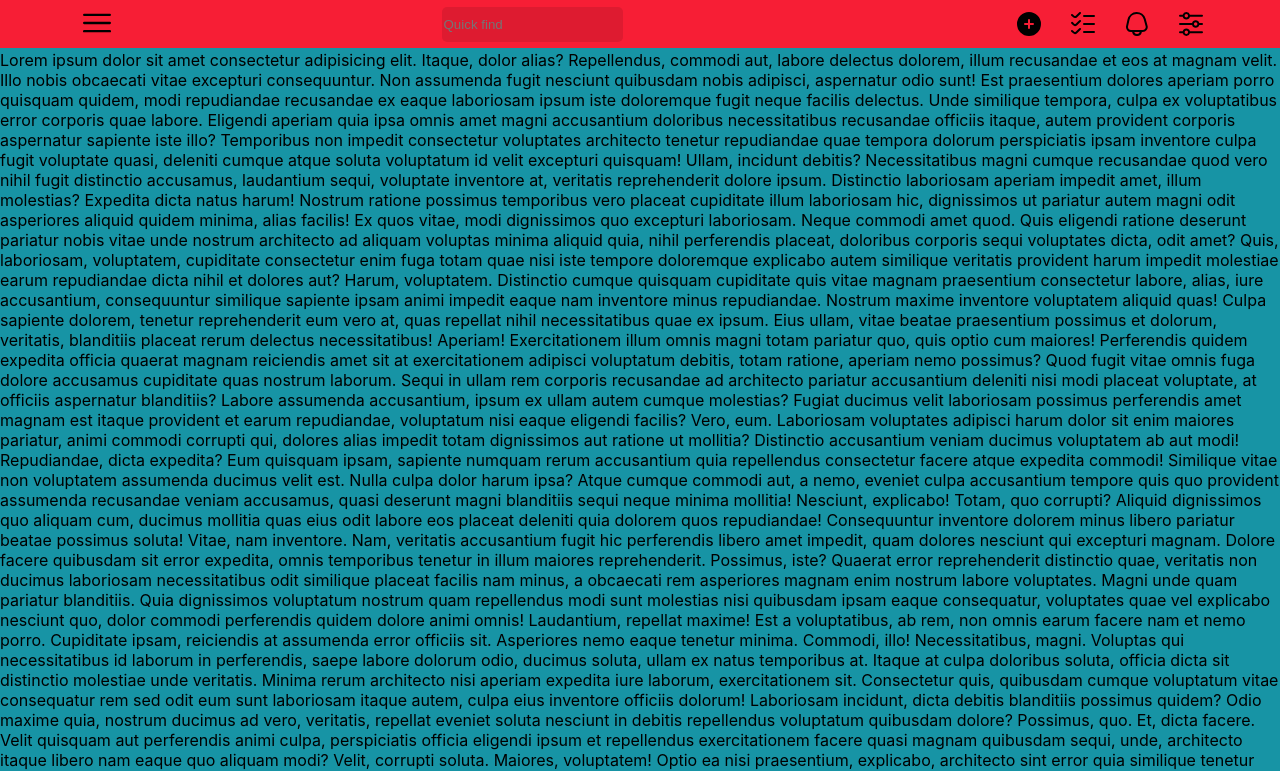
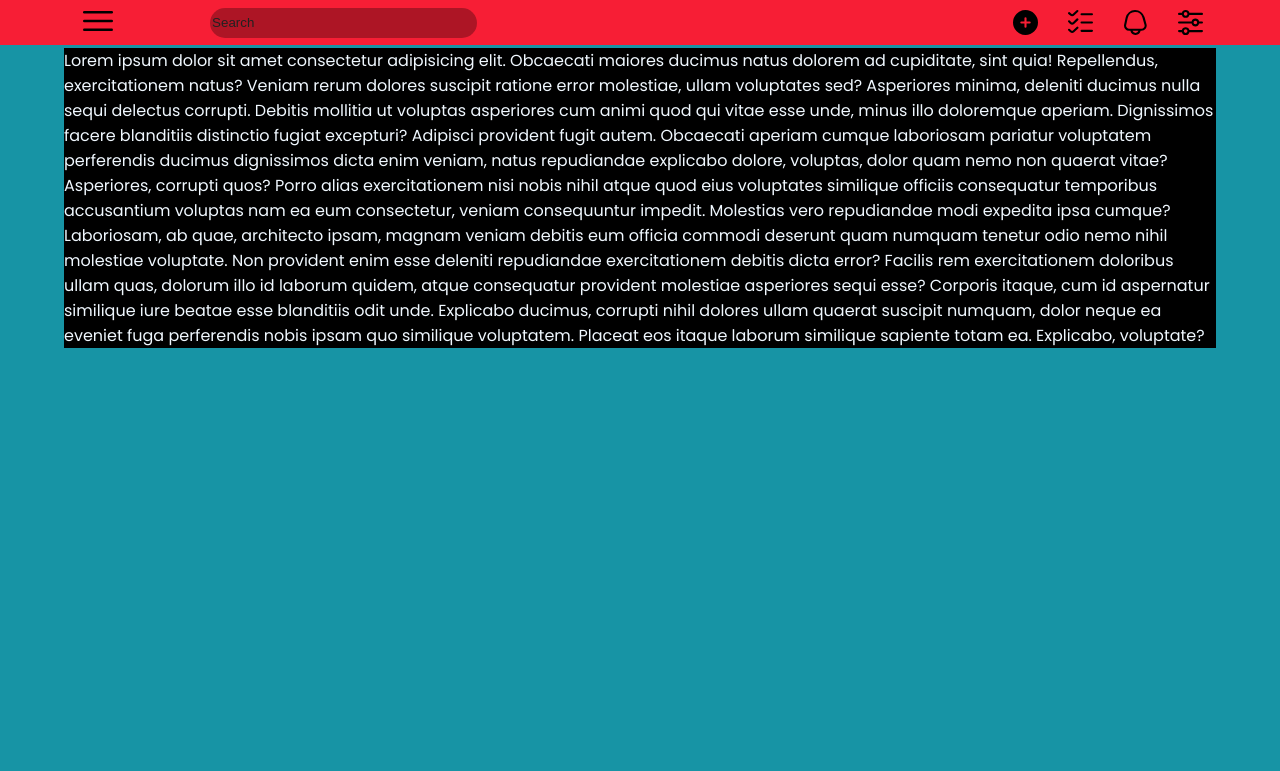
Before and after one commit to MXMUK/to_do_list, a React (Create React App) app: page / in a window 1280 px wide. Shown: the top 771 px of the page. Built offline with nearby package versions, Linux system fonts and the light colour scheme.

Commit message:
fixed menu animation & header

```diff
--- a/public/index.html
+++ b/public/index.html
@@ -1,8 +1,9 @@
 <!DOCTYPE html>
 <html lang="en">
   <head>
+
     <meta charset="utf-8" />
-    <link rel="icon" href="%PUBLIC_URL%/favicon.ico" />
+
     <meta name="viewport" content="width=device-width, initial-scale=1" />
     <meta name="theme-color" content="#000000" />
     <meta
@@ -19,43 +20,21 @@
       Notice the use of %PUBLIC_URL% in the tags above.
       It will be replaced with the URL of the `public` folder during the build.
       Only files inside the `public` folder can be referenced from the HTML.
+    -->
+    <link rel="stylesheet" href="style.css">
+    <title>TODO</title>
 
-      Unlike "/favicon.ico" or "favicon.ico", "%PUBLIC_URL%/favicon.ico" will
-      work correctly both with client-side routing and a non-root public URL.
-      Learn how to configure a non-root public URL by running `npm run build`.
-    -->
-    <title>TODO</title>
-    <style>
-      *,
-      *::before,
-      *::after{
-          box-sizing: border-box;
-      }
+    <!--STYLES-->
+    <link rel="preconnect" href="https://fonts.googleapis.com">
+    <link rel="preconnect" href="https://fonts.gstatic.com" crossorigin>
+    <link href="https://fonts.googleapis.com/css2?family=Poppins:wght@300;400;500;700&display=swap" rel="stylesheet">
+    <!--STYLES-->
 
-      body{
-          background-color: #1794A5;
-          overflow: scroll;
-          overflow-x: hidden;
-      }
-      ::-webkit-scrollbar{
-        width: 0px;
-      }
-  </style>
+
   </head>
   <body>
 
     <noscript>You need to enable JavaScript to run this app.</noscript>
     <div id="root"></div>
-    <!--
-      This HTML file is a template.
-      If you open it directly in the browser, you will see an empty page.
-
-      You can add webfonts, meta tags, or analytics to this file.
-      The build step will place the bundled scripts into the <body> tag.
-
-      To begin the development, run `npm start` or `yarn start`.
-      To create a production bundle, use `npm run build` or `yarn build`.
-    -->
-
   </body>
 </html>
--- /dev/null
+++ b/public/style.css
@@ -0,0 +1,16 @@
+
+
+*,
+*::before,
+*::after{
+    box-sizing: border-box;
+}
+
+body{
+    background-color: #1794A5;
+    overflow: scroll;
+    overflow-x: hidden;
+}
+::-webkit-scrollbar{
+  width: 0px;
+}
--- a/src/App.js
+++ b/src/App.js
@@ -1,14 +1,20 @@
 import Header from "./components/Header/Header";
 import Article from "./components/Article/Article";
 
+import Menu from './components/menu/Menu.jsx'
+
+import React, { useState } from 'react'
+
 
 function App() {
+
+  const [menuActive, setMenuActive] = useState(false);
+
   return (
     <div className="wrapper">
-      <div className="box">
-        <Header />
-        <Article />
-      </div>
+      <Header active = {menuActive} setActive={setMenuActive}/>
+      <Menu active={menuActive} setActive={setMenuActive}/>
+      <Article active={menuActive} setActive={setMenuActive}/>
     </div>
   );
 }
--- a/src/components/Article/Article.jsx
+++ b/src/components/Article/Article.jsx
@@ -1,62 +1,21 @@
 import React from 'react'
-import styles from "./Article.module.scss"
-import Header from "./../Header/Header.jsx"
 
-function Article() {
+import './Article_module.scss'
 
-
-
+function Article({active}) {
   return (
-    <div className={styles.article}>
-      <div className={styles.wrapper}>
-        {/*
-
-        <div className={styles.main}>
-          <div className={styles.item}>fdsf</div>
-          <div className={styles.item}>sdfsdf</div>
+    <div className='article'>
+        <div className={active ? 'wrapper smaller' : 'wrapper'}>
+            <div className="main">
+                Lorem ipsum dolor sit amet consectetur adipisicing elit. Obcaecati maiores ducimus natus dolorem ad cupiditate, sint quia! Repellendus, exercitationem natus? Veniam rerum dolores suscipit ratione error molestiae, ullam voluptates sed?
+                Asperiores minima, deleniti ducimus nulla sequi delectus corrupti. Debitis mollitia ut voluptas asperiores cum animi quod qui vitae esse unde, minus illo doloremque aperiam. Dignissimos facere blanditiis distinctio fugiat excepturi?
+                Adipisci provident fugit autem. Obcaecati aperiam cumque laboriosam pariatur voluptatem perferendis ducimus dignissimos dicta enim veniam, natus repudiandae explicabo dolore, voluptas, dolor quam nemo non quaerat vitae? Asperiores, corrupti quos?
+                Porro alias exercitationem nisi nobis nihil atque quod eius voluptates similique officiis consequatur temporibus accusantium voluptas nam ea eum consectetur, veniam consequuntur impedit. Molestias vero repudiandae modi expedita ipsa cumque?
+                Laboriosam, ab quae, architecto ipsam, magnam veniam debitis eum officia commodi deserunt quam numquam tenetur odio nemo nihil molestiae voluptate. Non provident enim esse deleniti repudiandae exercitationem debitis dicta error?
+                Facilis rem exercitationem doloribus ullam quas, dolorum illo id laborum quidem, atque consequatur provident molestiae asperiores sequi esse? Corporis itaque, cum id aspernatur similique iure beatae esse blanditiis odit unde.
+                Explicabo ducimus, corrupti nihil dolores ullam quaerat suscipit numquam, dolor neque ea eveniet fuga perferendis nobis ipsam quo similique voluptatem. Placeat eos itaque laborum similique sapiente totam ea. Explicabo, voluptate?
+            </div>
         </div>
-
-        */}
-        Lorem ipsum dolor sit amet consectetur adipisicing elit. Itaque, dolor alias? Repellendus, commodi aut, labore delectus dolorem, illum recusandae et eos at magnam velit. Illo nobis obcaecati vitae excepturi consequuntur.
-        Non assumenda fugit nesciunt quibusdam nobis adipisci, aspernatur odio sunt! Est praesentium dolores aperiam porro quisquam quidem, modi repudiandae recusandae ex eaque laboriosam ipsum iste doloremque fugit neque facilis delectus.
-        Unde similique tempora, culpa ex voluptatibus error corporis quae labore. Eligendi aperiam quia ipsa omnis amet magni accusantium doloribus necessitatibus recusandae officiis itaque, autem provident corporis aspernatur sapiente iste illo?
-        Temporibus non impedit consectetur voluptates architecto tenetur repudiandae quae tempora dolorum perspiciatis ipsam inventore culpa fugit voluptate quasi, deleniti cumque atque soluta voluptatum id velit excepturi quisquam! Ullam, incidunt debitis?
-        Necessitatibus magni cumque recusandae quod vero nihil fugit distinctio accusamus, laudantium sequi, voluptate inventore at, veritatis reprehenderit dolore ipsum. Distinctio laboriosam aperiam impedit amet, illum molestias? Expedita dicta natus harum!
-        Nostrum ratione possimus temporibus vero placeat cupiditate illum laboriosam hic, dignissimos ut pariatur autem magni odit asperiores aliquid quidem minima, alias facilis! Ex quos vitae, modi dignissimos quo excepturi laboriosam.
-        Neque commodi amet quod. Quis eligendi ratione deserunt pariatur nobis vitae unde nostrum architecto ad aliquam voluptas minima aliquid quia, nihil perferendis placeat, doloribus corporis sequi voluptates dicta, odit amet?
-        Quis, laboriosam, voluptatem, cupiditate consectetur enim fuga totam quae nisi iste tempore doloremque explicabo autem similique veritatis provident harum impedit molestiae earum repudiandae dicta nihil et dolores aut? Harum, voluptatem.
-        Distinctio cumque quisquam cupiditate quis vitae magnam praesentium consectetur labore, alias, iure accusantium, consequuntur similique sapiente ipsam animi impedit eaque nam inventore minus repudiandae. Nostrum maxime inventore voluptatem aliquid quas!
-        Culpa sapiente dolorem, tenetur reprehenderit eum vero at, quas repellat nihil necessitatibus quae ex ipsum. Eius ullam, vitae beatae praesentium possimus et dolorum, veritatis, blanditiis placeat rerum delectus necessitatibus! Aperiam!
-        Exercitationem illum omnis magni totam pariatur quo, quis optio cum maiores! Perferendis quidem expedita officia quaerat magnam reiciendis amet sit at exercitationem adipisci voluptatum debitis, totam ratione, aperiam nemo possimus?
-        Quod fugit vitae omnis fuga dolore accusamus cupiditate quas nostrum laborum. Sequi in ullam rem corporis recusandae ad architecto pariatur accusantium deleniti nisi modi placeat voluptate, at officiis aspernatur blanditiis?
-        Labore assumenda accusantium, ipsum ex ullam autem cumque molestias? Fugiat ducimus velit laboriosam possimus perferendis amet magnam est itaque provident et earum repudiandae, voluptatum nisi eaque eligendi facilis? Vero, eum.
-        Laboriosam voluptates adipisci harum dolor sit enim maiores pariatur, animi commodi corrupti qui, dolores alias impedit totam dignissimos aut ratione ut mollitia? Distinctio accusantium veniam ducimus voluptatem ab aut modi!
-        Repudiandae, dicta expedita? Eum quisquam ipsam, sapiente numquam rerum accusantium quia repellendus consectetur facere atque expedita commodi! Similique vitae non voluptatem assumenda ducimus velit est. Nulla culpa dolor harum ipsa?
-        Atque cumque commodi aut, a nemo, eveniet culpa accusantium tempore quis quo provident assumenda recusandae veniam accusamus, quasi deserunt magni blanditiis sequi neque minima mollitia! Nesciunt, explicabo! Totam, quo corrupti?
-        Aliquid dignissimos quo aliquam cum, ducimus mollitia quas eius odit labore eos placeat deleniti quia dolorem quos repudiandae! Consequuntur inventore dolorem minus libero pariatur beatae possimus soluta! Vitae, nam inventore.
-        Nam, veritatis accusantium fugit hic perferendis libero amet impedit, quam dolores nesciunt qui excepturi magnam. Dolore facere quibusdam sit error expedita, omnis temporibus tenetur in illum maiores reprehenderit. Possimus, iste?
-        Quaerat error reprehenderit distinctio quae, veritatis non ducimus laboriosam necessitatibus odit similique placeat facilis nam minus, a obcaecati rem asperiores magnam enim nostrum labore voluptates. Magni unde quam pariatur blanditiis.
-        Quia dignissimos voluptatum nostrum quam repellendus modi sunt molestias nisi quibusdam ipsam eaque consequatur, voluptates quae vel explicabo nesciunt quo, dolor commodi perferendis quidem dolore animi omnis! Laudantium, repellat maxime!
-        Est a voluptatibus, ab rem, non omnis earum facere nam et nemo porro. Cupiditate ipsam, reiciendis at assumenda error officiis sit. Asperiores nemo eaque tenetur minima. Commodi, illo! Necessitatibus, magni.
-        Voluptas qui necessitatibus id laborum in perferendis, saepe labore dolorum odio, ducimus soluta, ullam ex natus temporibus at. Itaque at culpa doloribus soluta, officia dicta sit distinctio molestiae unde veritatis.
-        Minima rerum architecto nisi aperiam expedita iure laborum, exercitationem sit. Consectetur quis, quibusdam cumque voluptatum vitae consequatur rem sed odit eum sunt laboriosam itaque autem, culpa eius inventore officiis dolorum!
-        Laboriosam incidunt, dicta debitis blanditiis possimus quidem? Odio maxime quia, nostrum ducimus ad vero, veritatis, repellat eveniet soluta nesciunt in debitis repellendus voluptatum quibusdam dolore? Possimus, quo. Et, dicta facere.
-        Velit quisquam aut perferendis animi culpa, perspiciatis officia eligendi ipsum et repellendus exercitationem facere quasi magnam quibusdam sequi, unde, architecto itaque libero nam eaque quo aliquam modi? Velit, corrupti soluta.
-        Maiores, voluptatem! Optio ea nisi praesentium, explicabo, architecto sint error quia similique tenetur laborum sequi ex consequatur dolorum corrupti, magnam eum corporis! Architecto reiciendis, iure culpa explicabo nulla possimus facere.
-        Minima sint, nemo tenetur quo omnis laborum impedit doloremque saepe, quisquam maxime, nihil natus? Nam ut magni blanditiis quis deserunt molestias optio esse ipsam, consequatur odit vero cum nostrum nobis?
-        Ab consectetur accusantium, quidem maiores assumenda amet pariatur sed nesciunt consequatur incidunt tempora, autem esse? Nihil numquam reiciendis iure illum illo veritatis, quaerat veniam voluptas nesciunt sunt dolor totam temporibus?
-        Quos omnis labore excepturi ducimus ea ab architecto molestiae at, pariatur rerum, iusto quis rem facilis assumenda. Sequi, consequatur. Consequatur delectus corrupti, beatae numquam cumque quis amet tenetur debitis culpa!
-        Animi maxime tenetur vitae quas deserunt ab itaque corporis hic alias facere cum autem ut facilis consectetur similique quibusdam beatae et iure veritatis fugit labore fuga, placeat excepturi? Atque, commodi.
-        Fuga sit mollitia quidem? Ex facilis nobis ipsa velit minus aliquam ut odio laudantium ad nulla incidunt cupiditate iure atque perferendis rem nihil et, explicabo vitae expedita placeat saepe facere!
-        Debitis ipsum quos repellat doloribus, reiciendis necessitatibus aliquam numquam quibusdam sapiente rem maiores hic explicabo ullam minima sunt dignissimos sed illum! Aspernatur voluptate ratione eaque pariatur quia numquam, molestias at?
-        Ad laborum veniam accusamus ea fuga, itaque totam excepturi, corporis illum quis quidem ut dolore dicta nobis. Explicabo nisi suscipit, quas quibusdam, sunt officia nulla perferendis mollitia, laboriosam eligendi illo.
-        Nam dolores molestias pariatur, modi suscipit ea quisquam. Cupiditate, adipisci dicta est nostrum ea quidem! Distinctio eum deleniti explicabo. Perspiciatis quis minima facilis sint nemo, explicabo excepturi dolore obcaecati distinctio!
-        Autem hic quo, dolor, ab ea illum pariatur dolore vitae laborum, dignissimos perferendis eos saepe in accusamus nisi. Autem placeat ad delectus omnis facere cumque ex veritatis numquam rerum aliquam.
-        Nobis reprehenderit repudiandae, quisquam, libero ratione odit assumenda necessitatibus laudantium voluptatem minima recusandae quasi. Iste distinctio velit harum laboriosam nihil odit officiis doloribus tempore ipsum, vitae dignissimos, atque accusamus nemo.
-        Aperiam animi quaerat officia quos, rem amet eligendi laudantium aut blanditiis! Sequi voluptas modi maiores esse saepe sint harum adipisci, inventore fuga repudiandae placeat distinctio asperiores? Fugit ducimus quidem consequatur!
-        Iste, architecto. Itaque, sunt. Velit molestiae sequi itaque quidem quis distinctio pariatur soluta odio at repellat ratione impedit officiis beatae, fugit blanditiis voluptates commodi. Esse inventore voluptates dolores aperiam fugit.
-        Voluptatum officia veritatis ab delectus fugit consequatur explicabo porro beatae cum repellat eos repellendus quod perferendis doloremque, reprehenderit quos suscipit nobis quasi ipsa error deserunt cumque illum necessitatibus earum. Architecto.
-      </div>
     </div>
   )
 }
--- a/src/components/Article/Article.module.scss
+++ b/src/components/Article/Article_module.scss
@@ -1,8 +1,10 @@
 .article{
+    font-family: 'Poppins', sans-serif;
     display: flex;
     justify-content: flex-end;
-    padding-top: 50px;
+    padding-top: 48px;
     overflow-y: visible;
+    color: aliceblue;
     /***************************************************************
     Scroll
     ****************************************************************/
@@ -21,9 +23,11 @@
         align-items: center;
         justify-content: center;
         width: 100%;
+        transition: all 0.4s;
         .main{
             display: flex;
-
+            margin: 0 5% 0 5%;
+            background-color: black;
             .item{
                 align-items: center; //vertical align in block
                 display: flex;
@@ -34,7 +38,7 @@
             }
         }
     }
-    .wrapper_smaller{
-        width: 80%;
+    .wrapper.smaller{
+        width: 77%;
     }
 }
--- a/src/components/Header/Header.jsx
+++ b/src/components/Header/Header.jsx
@@ -6,39 +6,41 @@ import bellImg from '../../assets/img/icons/header_panel/bell.svg'
 import settingsImg from '../../assets/img/icons/header_panel/settings.svg'
 import menuImg from '../../assets/img/icons/header_panel/menu.svg'
 
-import Menu from './menu/Menu.jsx'
 
 
 
-function Header() {
+function Header({active, setActive}) {
 
-  let [menuActive, setMenuActive] = useState(false);
 
   return (
     <div className={styles.header}>
       <div className={styles.wrapper}>
         <div className={styles.menu_space}>
-            <button className={styles.burger_button} onClick={() => setMenuActive(!menuActive)}>
-              <img src={menuImg} alt="menu" height='28'/>
+            <button className={styles.burger_button} onClick={() => setActive(!active)}>
+              <img src={menuImg} alt="menu" height='30'/>
 
             </button>
-            <Menu active={menuActive} setActive={setMenuActive}/>
+
         </div>
-        <div className={styles.form}>
-          <form className={styles.search_form}>
-            <input type="text" placeholder='Quick find' className={styles.search_input} onChange={(event) => console.log(event.target.value)}/>
-          </form>
+        <div className={styles.form_wrapper}>
+          <div className={styles.search_field}>
+            <input type="text" placeholder='Search'/>
+          </div>
         </div>
 
 
         <ul className={styles.panel}>
-            <li className={styles.panel_item}><img src={plusImg} alt="icon" height='24'/></li>
-            <li className={styles.panel_item}><img src={doneImg} alt="icon" height='24'/></li>
-            <li className={styles.panel_item}><img src={bellImg} alt="icon" height='24'/></li>
-            <li className={styles.panel_item}><img src={settingsImg} alt="icon" height='24'/></li>
+            <li className={styles.panel_item}><img src={plusImg} alt="icon" height='25'/></li>
+            <li className={styles.panel_item}><img src={doneImg} alt="icon" height='25'/></li>
+            <li className={styles.panel_item}><img src={bellImg} alt="icon" height='25'/></li>
+            <li className={styles.panel_item}><img src={settingsImg} alt="icon" height='25'/></li>
         </ul>
       </div>
+
+
+
     </div>
+
   )
 }
 
--- a/src/components/Header/Header.module.scss
+++ b/src/components/Header/Header.module.scss
@@ -1,54 +1,58 @@
 
 .header{
-
+    font-family: 'Poppins', sans-serif;
     background-color: #F71E35;
     position: fixed;
     width: 100vw;
 
     .wrapper{
-        display: flex;
-        align-items: center;
-        justify-content: space-between;
+        display: grid;
+        grid-template-columns: 2fr 11fr 2fr;
         margin: 0 6%;
 
+        .menu_space{
 
-        .menu_space{
             display: flex;
             .burger_button{
                 border: none;
-                text-align: center;
-                text-decoration: none;
                 cursor: pointer;
-                margin: 0;
                 background-color: transparent;
-                position: relative;
-
             }
 
 
         }
-        .form{
-            .search_form{
-
-                margin: 0 20px 0;
-                > input{
-                    height: 35px;
-                    width: 100%;
+        .form_wrapper{
+            display: flex;
+            align-items: center;
+            .search_field{
+                width: 100%;
+                >input{
                     border: none;
-                    border-radius: 5px;
-                    background-color: rgba(0, 0, 0, 0.1);
+                    height: 30px;
+                    width: 20em;
+                    border-radius: 15px;
+                    outline: none;
+                    background: rgba( 0,0,0,.3);
                 }
-
+                >input::placeholder{
+                    color: #222;
+                    transition: color 0.3 ease;
+                }
             }
         }
 
         .panel{
-           margin: 0;
+            display: flex;
+            margin-top: 10px;
+            margin-bottom: 10px;
+            justify-content: flex-end;
+            .panel_item{
+                display: flex;
+                margin-left: 30px;
+                align-items: center;
+                list-style: none;
 
 
-            .panel_item{
-                display: inline-block;
-                margin: 12px 0px 8px 30px;
                 cursor: pointer;
             }
         }
--- a/src/components/Header/menu/menu.styles.scss
+++ b/src/components/menu/Menu.styles.scss
@@ -1,8 +1,9 @@
  .menu{
+    font-family: 'Poppins', sans-serif;
     position: fixed;
     width: 100vw;
     height:100%;
-     top: 47.5px;
+    top: 45px;
     left: 0;
     transform: translateX(-100%);
     transition: all 0.4s;
```
Also changed, not shown: src/components/menu/Menu.jsx (renamed from src/components/Header/menu/Menu.jsx, +6 -4 lines). Lines whose indentation alone changed are shown as unchanged.
